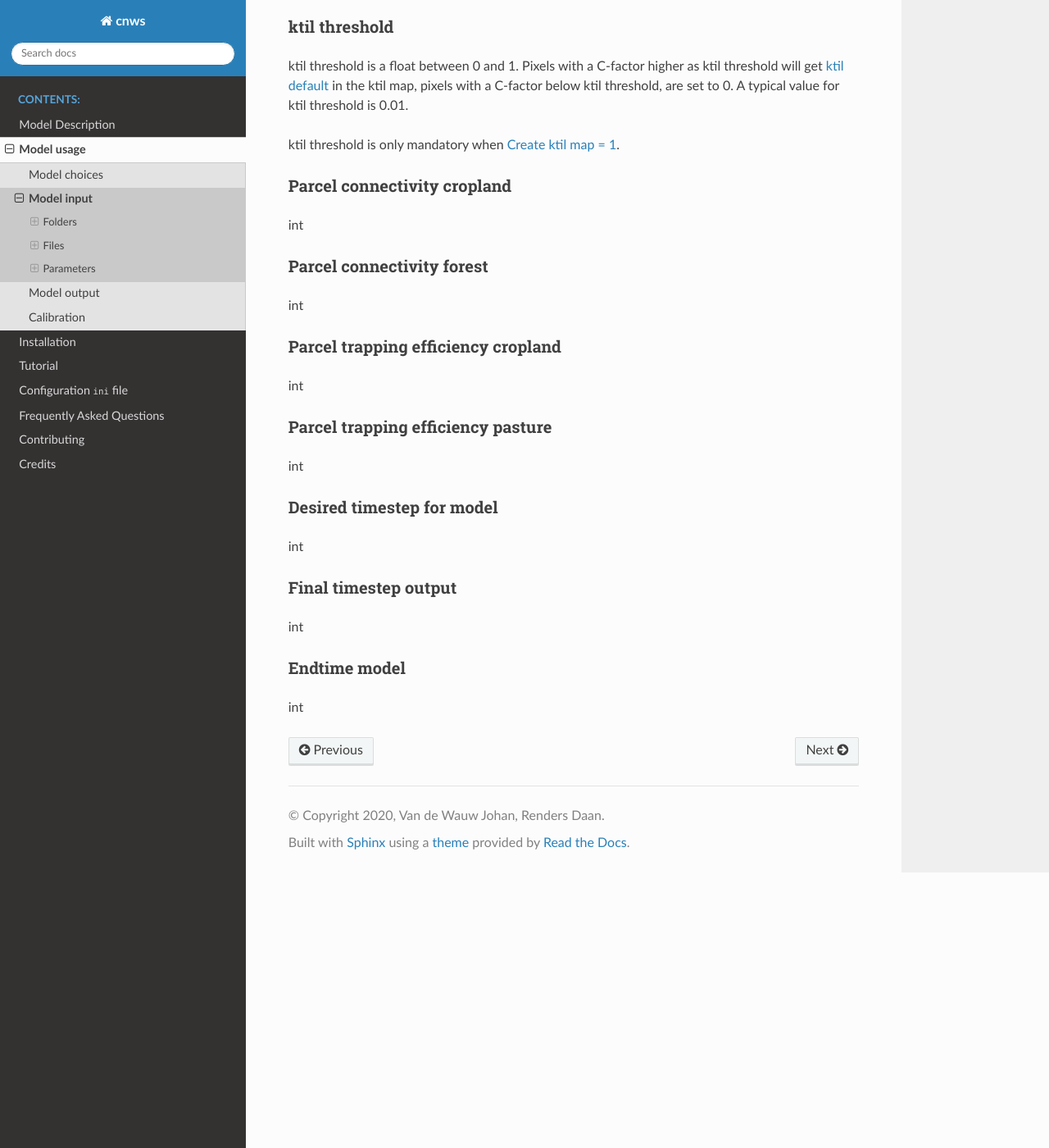
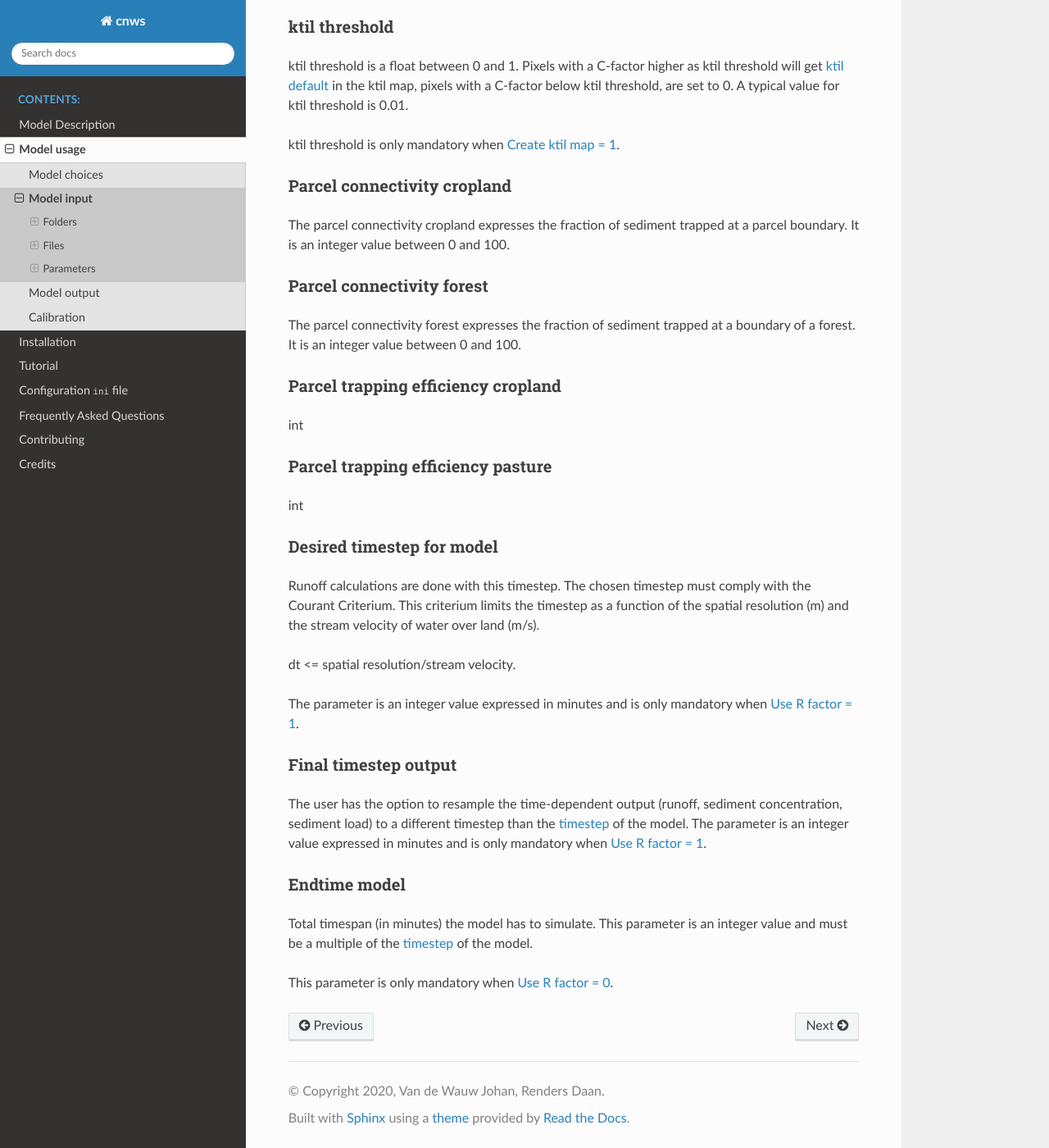
Before and after one commit to watem-sedem/watem-sedem, a Sphinx documentation site: the page built from docs/input.rst, in a window 1280 px wide and 1400 px high, scrolled down 6672 px. Shown: the whole window at 82% size. Built offline with Sphinx 7.4.7 and the Read the Docs theme 2.0.0, drawn with Linux system fonts in a browser that asks for light colours.

Commit message:
Add info about timesteps

```diff
--- a/docs/input.rst
+++ b/docs/input.rst
@@ -320,12 +320,14 @@ ktil threshold is only mandatory when :ref:`Create ktil map = 1 <createktil>`.
 Parcel connectivity cropland
 ****************************
 
-int
+The parcel connectivity cropland expresses the fraction of sediment trapped at a
+parcel boundary. It is an integer value between 0 and 100.
 
 Parcel connectivity forest
 **************************
 
-int
+The parcel connectivity forest expresses the fraction of sediment trapped at a boundary of a forest.
+It is an integer value between 0 and 100.
 
 Parcel trapping efficiency cropland
 ***********************************
@@ -337,17 +339,36 @@ Parcel trapping efficiency pasture
 
 int
 
+.. _timestep:
+
 Desired timestep for model
 **************************
 
-int
+Runoff calculations are done with this timestep. The chosen timestep must comply with the
+Courant Criterium. This criterium limits the timestep as a function of the spatial resolution (m) and the stream velocity
+of water over land (m/s).
+
+dt <= spatial resolution/stream velocity.
+
+The parameter is an integer value expressed in minutes and is only mandatory when :ref:`Use R factor = 1 <useR>`.
+
 
 Final timestep output
 *********************
 
-int
+The user has the option to resample the time-dependent output (runoff, sediment concentration, sediment load)
+to a different timestep than the :ref:`timestep <timestep>` of the model.
+The parameter is an integer value expressed in minutes and is only mandatory when :ref:`Use R factor = 1 <useR>`.
 
 Endtime model
 *************
 
-int
+Total timespan (in minutes) the model has to simulate. This parameter is an integer value and must be a multiple
+of the :ref:`timestep <timestep>` of the model.
+
+This parameter is only mandatory when :ref:`Use R factor = 0 <useR>`.
+
+.. note:
+	In a first model run for a catchment with a given rainfall event, the user must choose
+	the endtime large enough. By doing this, he makes sure the the whole runoff peak is modelled.
+	After this first simulation, the model user can deminish the endtime to optimise the calculation time of the model.
```
